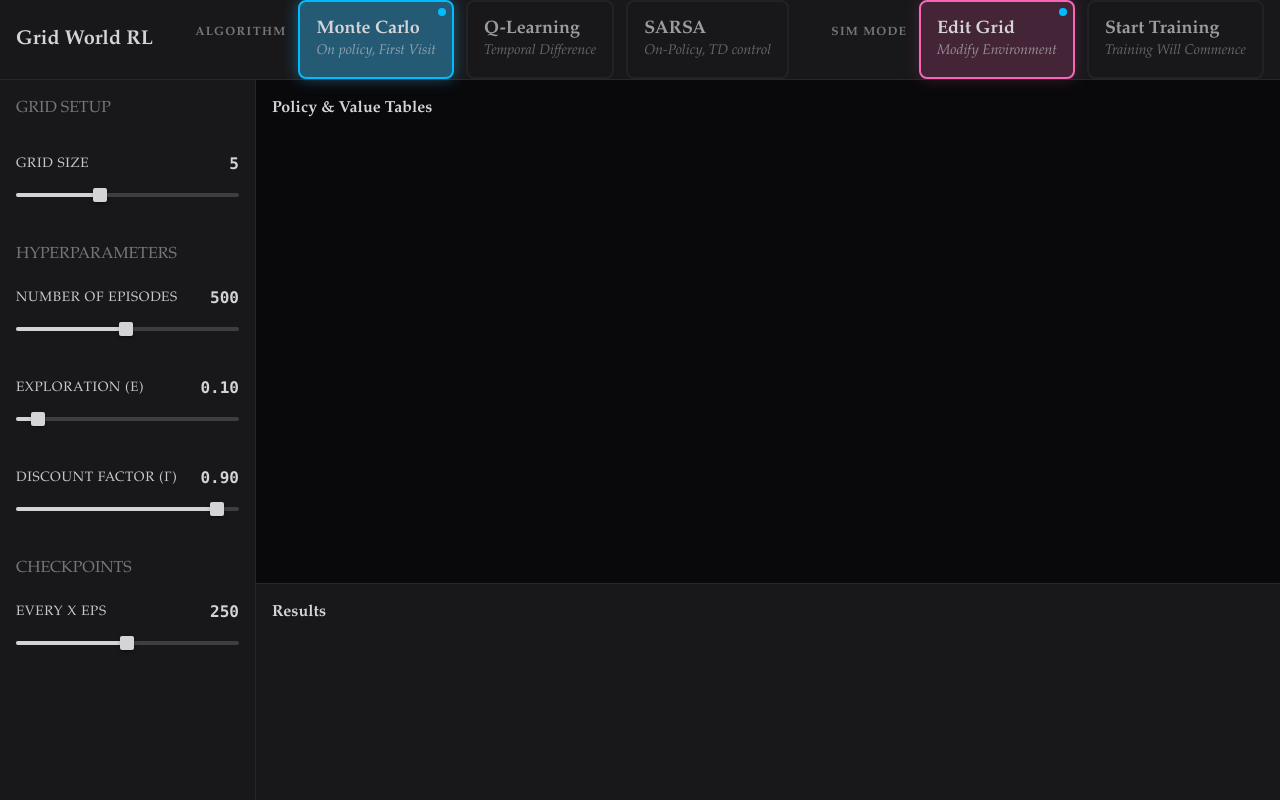
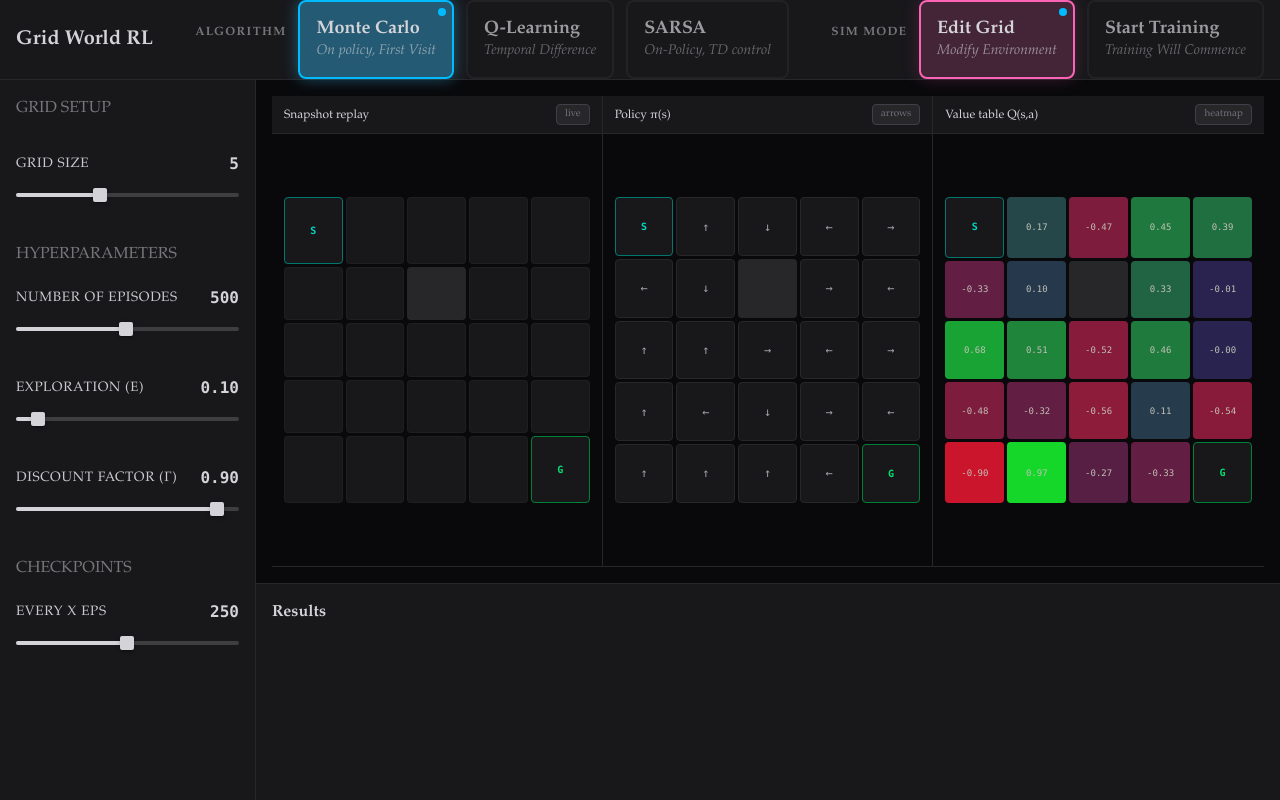
Before and after one commit to KELECHIDAVIS/GridWorldRL, a React (Vite) app in the folder frontend/: page / in a window 1280 px wide. Built offline with nearby package versions, Linux system fonts and the light colour scheme.

Commit message:
Grids Added But the Text Is Way Too Small

```diff
--- a/frontend/src/App.tsx
+++ b/frontend/src/App.tsx
@@ -2,6 +2,23 @@ import { useState, useEffect } from 'react'
 import RadioCard from './components/RadioCard';
 import { Algorithm, type SimulationMode, type AlgorithmType } from './types';
 import { LabeledSlider } from './components/LabeledSlider';
+import type { ArrowDirection, GridData, CellData } from './types';
+import { GridPanel } from './components/GridPanel';
+function makeDummyGrid(size: number): GridData {
+  return Array.from({ length: size }, (_, r) =>
+    Array.from({ length: size }, (_, c): CellData => {
+      if (r === 0 && c === 0) return { type: 'start' }
+      if (r === size - 1 && c === size - 1) return { type: 'goal' }
+      if (r === 1 && c === 2) return { type: 'wall' }
+      return {
+        type: 'empty',
+        value: Math.random() * 2 - 1,
+        arrow: (['up','down','left','right'] as ArrowDirection[])[Math.floor(Math.random()*4)],
+      }
+    })
+  )
+}
+
 
 // Example of a child component using the new dynamic classes
 function TopRow(){
@@ -167,7 +184,21 @@ function SideBar(){
     </div>
   )
 }
+function TableViews(){
 
+  const grid = makeDummyGrid(5);
+  function handleCellClick(){
+
+  }
+
+  return(
+    <div className="h-full border-b border-theme-border grid grid-cols-3">
+      <GridPanel title="Snapshot replay"    tag="live"    data={grid} mode="replay" onCellClick={handleCellClick} />
+      <GridPanel title="Policy π(s)"        tag="arrows"  data={grid} mode="policy" onCellClick={handleCellClick} />
+      <GridPanel title="Value table Q(s,a)" tag="heatmap" data={grid} mode="value" onCellClick={handleCellClick} />
+    </div>
+  )
+}
 function App() {
 
 
@@ -186,7 +217,7 @@ function App() {
 
         <div className="flex-1 flex flex-col overflow-hidden">
           <div className="h-[70%] border-b border-theme-border p-4">
-             <h2 className="font-semibold">Policy & Value Tables</h2>
+             <TableViews/>
           </div>
 
           <div className="flex-1 p-4 bg-theme-panel">
--- /dev/null
+++ b/frontend/src/components/GridCell.tsx
@@ -0,0 +1,86 @@
+// components/GridCell.tsx
+import type { CellData, DisplayMode } from '../types'
+
+const ARROWS: Record<string, string> = {
+  up: '↑', down: '↓', left: '←', right: '→'
+}
+
+// maps a value in [-1, 1] to a dark tinted color
+function valueToColor(value: number): string {
+  if (value > 0) {
+    const intensity = Math.round(value * 180)
+    return `rgb(${40 - Math.round(value*20)}, ${40 + intensity}, ${80 - Math.round(value*40)})`
+  } else {
+    const intensity = Math.round(-value * 180)
+    return `rgb(${40 + intensity}, ${35 - Math.round(-value*15)}, ${80 - Math.round(-value*40)})`
+  }
+}
+
+interface GridCellProps {
+  data: CellData
+  mode: DisplayMode
+  onClick?: () => void
+}
+
+export function GridCell({ data, mode, onClick }: GridCellProps) {
+  const base = "w-full h-full flex items-center justify-center text-xs font-mono rounded-sm cursor-pointer select-none transition-all duration-150"
+
+  if (data.type === 'wall') {
+    return <div className={`${base} bg-zinc-800`} onClick={onClick} />
+  }
+
+  if (data.type === 'start') {
+    return (
+      <div className={`${base} bg-zinc-900 border border-teal-700 text-teal-400 font-bold text-[10px]`} onClick={onClick}>
+        S
+      </div>
+    )
+  }
+
+  if (data.type === 'goal') {
+    return (
+      <div className={`${base} bg-zinc-900 border border-green-700 text-green-400 font-bold text-[10px]`} onClick={onClick}>
+        G
+      </div>
+    )
+  }
+
+  if (data.type === 'agent') {
+    return (
+      <div
+        className={`${base} rounded-full border-2`}
+        style={{ borderColor: data.agentColor, background: `${data.agentColor}22` }}
+        onClick={onClick}
+      />
+    )
+  }
+
+  // empty cell -- render differently based on display mode
+  if (mode === 'value' && data.value !== undefined) {
+    return (
+      <div
+        className={`${base} text-[9px]`}
+        style={{ background: valueToColor(data.value), color: '#c2c0b6' }}
+        onClick={onClick}
+      >
+        {data.value.toFixed(2)}
+      </div>
+    )
+  }
+
+  if (mode === 'policy' && data.arrow) {
+    return (
+      <div
+        className={`${base} text-base ${data.isGreedyPath ? 'bg-purple-950 border border-purple-700 text-purple-300' : 'bg-zinc-900 border border-zinc-800 text-zinc-400'}`}
+        onClick={onClick}
+      >
+        {ARROWS[data.arrow]}
+      </div>
+    )
+  }
+
+  // fallback empty cell (replay panel background)
+  return (
+    <div className={`${base} bg-zinc-900 border border-zinc-800/50`} onClick={onClick} />
+  )
+}
--- /dev/null
+++ b/frontend/src/components/GridPanel.tsx
@@ -0,0 +1,58 @@
+import { GridCell } from './GridCell'
+import type { GridData, DisplayMode } from '../types'
+
+interface GridPanelProps {
+  title: string
+  tag: string
+  data: GridData
+  mode: DisplayMode
+  onCellClick?: (row: number, col: number) => void
+}
+
+export function GridPanel({ title, tag, data, mode, onCellClick }: GridPanelProps) {
+  const size = data.length
+
+  return (
+    <div className="flex flex-col h-full border-r border-zinc-800 last:border-r-0 ">
+
+      {/* header */}
+      <div className="flex items-center justify-between px-3 py-2 border-b border-zinc-800 bg-zinc-900 shrink-0">
+        <span className="text-xs font-medium text-zinc-300">{title}</span>
+        <span className="text-[10px] px-2 py-0.5 rounded bg-zinc-800 text-zinc-500 border border-zinc-700">
+          {tag}
+        </span>
+      </div>
+
+      {/* body -- containerType: size exposes its dimensions to children as cq units */}
+      <div
+        className="flex-1 flex items-center justify-center p-3 bg-zinc-950 overflow-hidden"
+        style={{ containerType: 'size' }}
+      >
+        {/* cqmin = whichever is smaller: container width or container height */}
+        <div style={{ width: '100cqmin', height: '100cqmin' }}>
+          <div
+            style={{
+              display: 'grid',
+              gridTemplateColumns: `repeat(${size}, 1fr)`,
+              width: '100%',
+              height: '100%',
+              gap: '3px',
+            }}
+          >
+            {data.map((row, r) =>
+              row.map((cell, c) => (
+                <GridCell
+                  key={`${r}-${c}`}
+                  data={cell}
+                  mode={mode}
+                  onClick={() => onCellClick?.(r, c)}
+                />
+              ))
+            )}
+          </div>
+        </div>
+      </div>
+
+    </div>
+  )
+}
--- a/frontend/src/types.ts
+++ b/frontend/src/types.ts
@@ -9,3 +9,27 @@ export const Algorithm = {
 export type AlgorithmType = typeof Algorithm[keyof typeof Algorithm];
 
 export type SimulationMode = 'training' | 'editing';
+
+export type CellType = 'empty' | 'wall' | 'start' | 'goal' | 'agent'
+
+export type ArrowDirection = 'up' | 'down' | 'left' | 'right' | null
+
+export interface CellData {
+  type: CellType
+  value?: number        // for value heatmap display
+  arrow?: ArrowDirection  // for policy display
+  agentColor?: string   // for replay panel agents
+  isGreedyPath?: boolean // highlights the optimal path
+}
+
+export type GridData = CellData[][]  // [row][col]
+
+// what the websocket sends us, converted into GridData
+export interface TrainingUpdate {
+  episode: number
+  q_table: number[][][][]   // [row][col][action]
+  policy: number[][][]      // [row][col][action]
+  episode_return: number
+}
+
+export type DisplayMode = 'value' | 'policy' | 'replay';
```
